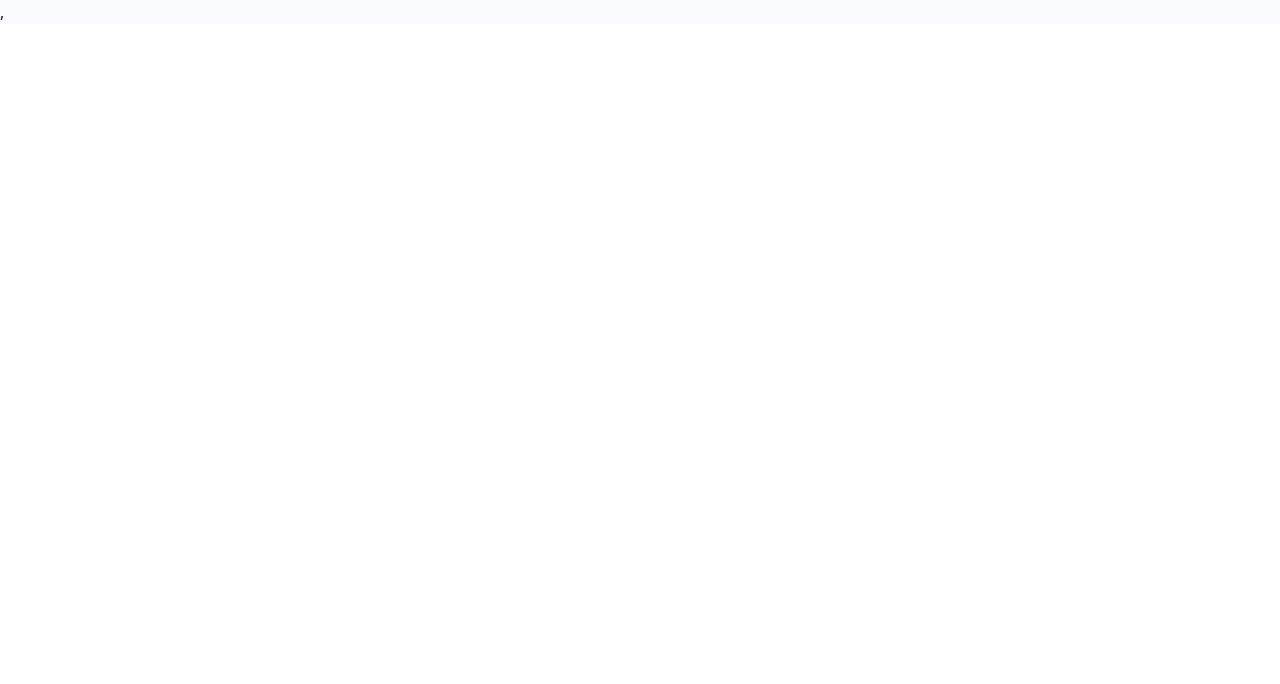
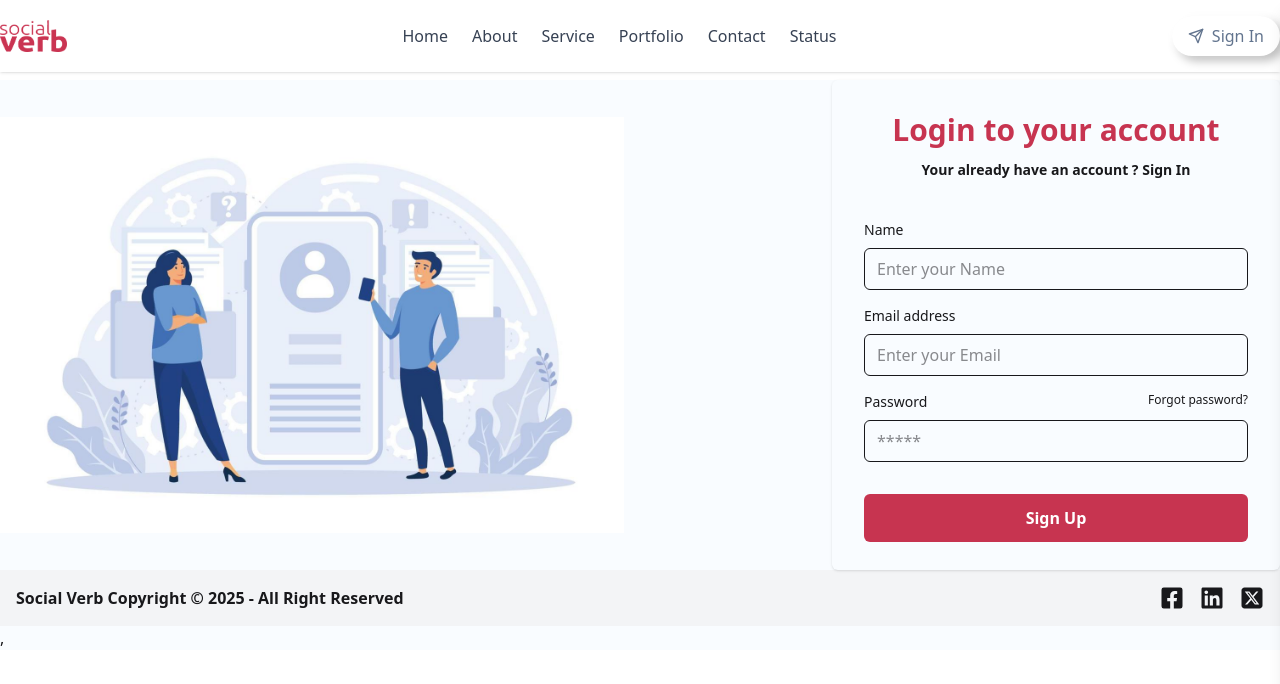
Before and after one commit to Rifatinfo/portfolio-social-verb-web, a React (Vite) app: page /signup in a window 1280 px wide. Before the commit this address had no page. Shown: the top 684 px of the page. Built offline with nearby package versions, Linux system fonts and the light colour scheme.

Commit message:
sign in and sign up page add

```diff
--- a/package.json
+++ b/package.json
@@ -11,6 +11,7 @@
   },
   "dependencies": {
     "@tailwindcss/vite": "^4.0.0",
+    "firebase": "^11.2.0",
     "framer-motion": "^12.0.6",
     "localforage": "^1.10.0",
     "lucide-react": "^0.474.0",
--- /dev/null
+++ b/src/Firebase.init/Firebase.init.js
@@ -0,0 +1,22 @@
+import { getAuth } from "firebase/auth";
+
+// Import the functions you need from the SDKs you need
+import { initializeApp } from "firebase/app";
+// TODO: Add SDKs for Firebase products that you want to use
+// https://firebase.google.com/docs/web/setup#available-libraries
+
+// Your web app's Firebase configuration
+const firebaseConfig = {
+  apiKey: "AIzaSyDHUOK3vNGI01X6BkwerZsPER0pBLI5p5M",
+  authDomain: "social-verb-web.firebaseapp.com",
+  projectId: "social-verb-web",
+  storageBucket: "social-verb-web.firebasestorage.app",
+  messagingSenderId: "178890011783",
+  appId: "1:178890011783:web:c91e173387a51501693422"
+};
+
+// Initialize Firebase
+const app = initializeApp(firebaseConfig);
+const auth = getAuth(app);
+
+export default auth
--- a/src/Pages/Login/Login.jsx
+++ b/src/Pages/Login/Login.jsx
@@ -1,5 +1,20 @@
 import formLogo from '../../assets/login-image.jpg'
+import { GoogleAuthProvider, signInWithPopup } from "firebase/auth";
+import auth from '../../Firebase.init/Firebase.init';
+import { Link } from 'react-router-dom';
+
 const Login = () => {
+
+    const provider = new GoogleAuthProvider();
+    const googleSignIn = () => {
+        signInWithPopup(auth, provider)
+            .then((result) => {
+                console.log(result.user)
+            })
+            .catch((error) => {
+                console.log(error.message)
+            })
+    }
     return (
         <div className="mt-[80px]">
             <div className="md:flex md:justify-between md:gap-8 md:max-w-7xl md:mx-auto">
@@ -10,10 +25,12 @@ const Login = () => {
                     <div className="w-full  h-[490px] max-w-md p-4 rounded-md shadow sm:p-8 dark:bg-gray-50 dark:text-gray-800">
                         <h2 className="mb-3 text-3xl font-bold text-center text-[#C73450]">Login to your account</h2>
                         <p className="text-sm text-center dark:text-gray-600 font-semibold">Dont have account?
-                            <a href="#" rel="noopener noreferrer" className="focus:underline hover:underline hover:text-[#C73450]">Sign up here</a>
+                            <Link to="/signup">
+                                <a href="#" rel="noopener noreferrer" className="focus:underline hover:underline hover:text-[#C73450]">Sign up here</a>
+                            </Link>
                         </p>
                         <div className="my-6 space-y-4">
-                            <button aria-label="Login with Google" type="button" className="hover:bg-[#C73450] hover:border-[#C73450] hover:text-white flex items-center justify-center w-full p-4 space-x-4 border rounded-md focus:ring-2 focus:ring-offset-1 dark:border-gray-600 focus:dark:ring-violet-600">
+                            <button onClick={googleSignIn} aria-label="Login with Google" type="button" className="hover:bg-[#C73450] hover:border-[#C73450] hover:text-white flex items-center justify-center w-full p-4 space-x-4 border rounded-md focus:ring-2 focus:ring-offset-1 dark:border-gray-600 focus:dark:ring-violet-600">
                                 <svg xmlns="http://www.w3.org/2000/svg" viewBox="0 0 32 32" className="w-6 h-6 fill-current">
                                     <path d="M16.318 13.714v5.484h9.078c-0.37 2.354-2.745 6.901-9.078 6.901-5.458 0-9.917-4.521-9.917-10.099s4.458-10.099 9.917-10.099c3.109 0 5.193 1.318 6.38 2.464l4.339-4.182c-2.786-2.599-6.396-4.182-10.719-4.182-8.844 0-16 7.151-16 16s7.156 16 16 16c9.234 0 15.365-6.49 15.365-15.635 0-1.052-0.115-1.854-0.255-2.651z"></path>
                                 </svg>
--- /dev/null
+++ b/src/Pages/Login/SignUp.jsx
@@ -0,0 +1,46 @@
+import { Link } from 'react-router-dom';
+import formLogo from '../../assets/login-image.jpg'
+const SignUp = () => {
+    return (
+        <div>
+            <div className="mt-[80px]">
+                        <div className="md:flex md:justify-between md:gap-8 md:max-w-7xl md:mx-auto">
+                            <div className='md:w-1/2 md:flex justify-center items-center'>
+                                <img src={formLogo} alt="" />
+                            </div>
+                            <div className=' md:w-1/2 md:flex justify-end items-center'>
+                                <div className="w-full  h-[490px] max-w-md p-4 rounded-md shadow sm:p-8 dark:bg-gray-50 dark:text-gray-800">
+                                    <h2 className="mb-3 text-3xl font-bold text-center text-[#C73450]">Login to your account</h2>
+                                    <p className="text-sm text-center dark:text-gray-600 font-semibold">Your already have an  account ?
+                                        <Link to="/login">                                        <a href="#" rel="noopener noreferrer" className="focus:underline hover:underline hover:text-[#C73450]"> Sign In</a></Link>
+                                    </p>
+
+                                    <form noValidate="" action="" className="space-y-8 mt-10">
+                                        <div className="space-y-4">
+                                        <div className="space-y-2">
+                                                <label htmlFor="name"className="block text-sm">Name</label>
+                                                <input  type="text" name="name"   placeholder="Enter your Name" className="w-full px-3 py-2 border rounded-md dark:border-gray-300 dark:bg-gray-50 dark:text-gray-800 focus:dark:border-violet-600" />
+                                            </div>
+                                            <div className="space-y-2">
+                                                <label htmlFor="email" className="block text-sm">Email address</label>
+                                                <input type="email" name="email" id="email" placeholder="Enter your Email" className="w-full px-3 py-2 border rounded-md dark:border-gray-300 dark:bg-gray-50 dark:text-gray-800 focus:dark:border-violet-600" />
+                                            </div>
+                                            <div className="space-y-2">
+                                                <div className="flex justify-between">
+                                                    <label htmlFor="password" className="text-sm">Password</label>
+                                                    <a rel="noopener noreferrer" href="#" className="text-xs hover:underline dark:text-gray-600">Forgot password?</a>
+                                                </div>
+                                                <input type="password" name="password" id="password" placeholder="*****" className="w-full px-3 py-2 border rounded-md dark:border-gray-300 dark:bg-gray-50 dark:text-gray-800 focus:dark:border-violet-600" />
+                                            </div>
+                                        </div>
+                                        <button  type="button" className="w-full px-8 py-3 font-semibold rounded-md bg-[#C73450]  text-white">Sign Up</button>
+                                    </form>
+                                </div>
+                            </div>
+                        </div>
+                    </div>
+        </div>
+    );
+};
+
+export default SignUp;
--- a/src/Router/Routers.jsx
+++ b/src/Router/Routers.jsx
@@ -7,6 +7,7 @@ import ErrorPage from "../Pages/Home/ErrorPage/ErrorPage";
 import VideoDetails from "../Pages/Home/VideoDetails/VideoDetails";
 import OurTeam from "../Components/OurTeam/OurTeam";
 import Login from "../Pages/Login/Login";
+import SignUp from "../Pages/Login/SignUp";
 
   const router = createBrowserRouter([
     {
@@ -31,6 +32,10 @@ import Login from "../Pages/Login/Login";
         {
             path : "/login",
             element : <Login></Login>
+        },
+        {
+            path : "/signup",
+            element : <SignUp></SignUp>
         }
       ],
     },
```
Also changed, not shown: 1 other file (tests, documents, lock files or other folders).
